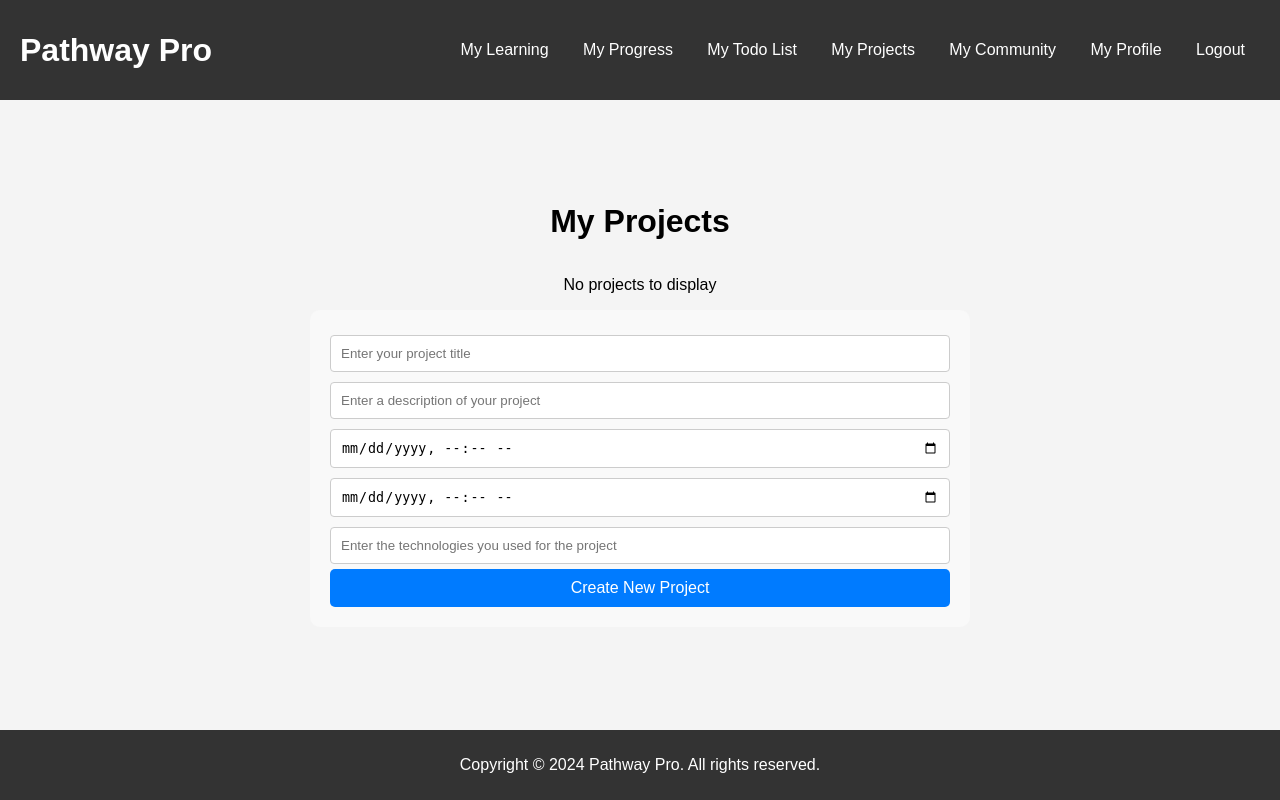
After one commit to MRthyMix/3155-Software-Engineering-Group-Project, a Flask app: page /myProjects in a window 1280 px wide. The commit adds this page. Run offline with Flask 3, Linux system fonts and the light colour scheme; the visitor is signed in with stand-in values (Sample User, id 1); parts of the project's set-up code (start-up, migrations or seed data) failed here and were passed over.

Commit message:
Added third CRUD resource called Projects

```diff
--- a/Pathway_pro/app.py
+++ b/Pathway_pro/app.py
@@ -22,6 +22,7 @@ from models.user import User
 from models.modules import Modules
 from models.userSelections import UserSelections
 from models.userTodoList import UserTodoList
+from models.userProjects import Projects
 
 # Configuration
 GOOGLE_CLIENT_ID = os.getenv("GOOGLE_CLIENT_ID")
@@ -74,6 +75,37 @@ def saveChecklist():
 @app.route("/myProgress")
 def myProgressPage():
     return "My Progress Page"
+
+@app.route('/myProjects', methods=['GET'])
+def myProjects():
+    userProjects = Projects.getById(current_user.id)
+    return render_template('my_projects.html', userProjects=userProjects)
+
+@app.route("/createProject", methods=['POST'])
+def createProject():
+    name = request.form['projectTitle']
+    description = request.form['projectDescription']
+    projectStartTime = request.form['projectStartTime']
+    projectEndTime = request.form['projectEndTime']
+    techStack = request.form['projectTechStack']
+    Projects.create(current_user.id, name, description, projectStartTime, projectEndTime, techStack)
+    return redirect(url_for('myProjects'))
+
+@app.route("/updateProjectScreen", methods=['POST'])
+def updateProjectScreen():
+    userProject = Projects.getByProjectID(request.form["updateProjectID"], current_user.id)
+    return render_template("update_projects.html", userProject=userProject)
+
+@app.route("/updateProject", methods=['POST'])
+def updateProject():
+    Projects.update(current_user.id, request.form["projectID"], request.form["projectTitle"], request.form["projectDescription"], request.form["projectStartTime"], request.form["projectEndTime"], request.form["projectTechStack"])
+    return redirect(url_for("myProjects"))
+
+# Route that completes a project (deletes project from database)
+@app.route("/deleteProject", methods=['POST'])
+def deleteProject():
+    Projects.delete(request.form["deleteProjectID"], current_user.id)
+    return redirect(url_for("myProjects"))
 
 @app.route("/myTodoList", methods=['GET','POST'])
 def myTodoListPage():
--- /dev/null
+++ b/Pathway_pro/models/userProjects.py
@@ -0,0 +1,71 @@
+from db import get_db
+import uuid
+
+class Projects:
+    def __init__(self, **kwargs):
+        self.project_id = kwargs.get('project_id')
+        self.id = kwargs.get('id')
+        self.projectName = kwargs.get('projectName')
+        self.projectDescription = kwargs.get('projectDescription')
+        #self.completed = kwargs.get('completed')
+        self.startDate = kwargs.get('startDate')
+        self.endDate = kwargs.get('endDate')
+        self.techStack = kwargs.get('techStack')
+
+    @staticmethod
+    def create(id, projectName, projectDescription, startDate, endDate, techStack):
+        project_id = str(uuid.uuid4())
+        db = get_db()
+        db.execute(
+            "INSERT INTO UserProjects (ProjectID, id, ProjectName, ProjectDescription, start_date, end_date, techStack) VALUES (?, ?, ?, ?, ?, ?, ?)",
+            (project_id, id, projectName, projectDescription, startDate, endDate, techStack,)
+        )
+        db.commit()
+
+    @staticmethod
+    def getById(id):
+        db = get_db()
+        projects = db.execute(
+            "SELECT * FROM UserProjects WHERE id = ?", (id,)
+            ).fetchall()
+        if projects is None:
+            return None
+
+        return [Projects(project_id=project[0],
+                         id=project[1],
+                         projectName=project[2],
+                         projectDescription=project[3],
+                         startDate=project[4],
+                         endDate=project[5],
+                         techStack=project[6]) for project in projects]
+
+    @staticmethod
+    def delete(project_id, id):
+        db = get_db()
+        db.execute("DELETE FROM UserProjects WHERE ProjectID = ? AND id = ?", (project_id, id,))
+        db.commit()
+
+    @staticmethod
+    def getByProjectID(project_id, id):
+        db = get_db()
+        project = db.execute(
+            "SELECT * FROM UserProjects WHERE ProjectID = ? AND id = ?", (project_id, id,)
+            ).fetchone()
+        if project is None:
+            return None
+        return Projects(project_id=project[0],
+                        id=project[1],
+                        projectName=project[2],
+                        projectDescription=project[3],
+                        startDate=project[4],
+                        endDate=project[5],
+                        techStack=project[6])
+
+    @staticmethod
+    def update(id, project_id, projectName, projectDescription, startDate, endDate, techStack):
+        db = get_db()
+        db.execute(
+            "UPDATE UserProjects SET ProjectName = ?, ProjectDescription = ?, start_date = ?, end_date = ?, techStack = ? WHERE ProjectID = ? AND id = ?",
+            (projectName, projectDescription, startDate, endDate, techStack, project_id, id)
+        )
+        db.commit()
--- /dev/null
+++ b/Pathway_pro/static/css/my_projects.css
@@ -0,0 +1,70 @@
+.projects-container {
+    display: flex;
+    flex-direction: column;
+    align-items: center;
+    padding: 20px;
+}
+
+.projects-container h1 {
+    font-size: 2em;
+    margin-bottom: 20px;
+}
+
+.project {
+    background-color: #f9f9f9;
+    border-radius: 10px;
+    padding: 20px;
+    margin-bottom: 20px;
+    width: 80%;
+}
+
+.project h2 {
+    font-size: 1.5em;
+    margin-bottom: 10px;
+    text-align: left;
+}
+
+.project p {
+    margin-bottom: 10px;
+}
+
+.create-project-button, .update-project-button, .delete-project-button{
+    background-color: #007bff;
+    color: #fff;
+    border: none;
+    padding: 10px 20px;
+    text-align: center;
+    text-decoration: none;
+    display: inline-block;
+    font-size: 16px;
+    transition: background-color 0.3s ease-in-out, transform 0.3s ease-in-out;
+    border-radius: 5px;
+}
+
+.create-project-button:hover, .update-project-button:hover, .delete-project-button:hover{
+    background-color: #0056b3;
+    transform: scale(1.1);
+}
+
+.create-project-button:active, .update-project-button:active, .delete-project-button:active{
+    background-color: #003d7a;
+    transform: scale(0.9);
+}
+
+#createProject {
+    display: flex;
+    flex-direction: column;
+    width: 50%;
+    margin: 0 auto;
+    padding: 20px;
+    background-color: #f9f9f9;
+    border-radius: 10px;
+}
+
+#createProject input[type="text"], #createProject input[type="datetime-local"] {
+    padding: 10px;
+    border: 1px solid #ccc;
+    border-radius: 4px;
+    margin: 5px 0;
+    box-sizing: border-box;
+}
--- /dev/null
+++ b/Pathway_pro/templates/my_projects.html
@@ -0,0 +1,37 @@
+{% extends "user_home_base.html" %}
+{% block head %}
+    <title>My Projects</title>
+    <link rel="stylesheet" href="{{ url_for('static', filename='/css/my_projects.css') }}">
+{% endblock %}
+{% block body %}
+    <div class="projects-container">
+        <h1>My Projects</h1>
+        <form method="POST">
+            {% if not userProjects %}
+                <p>No projects to display</p>
+            {% else %}
+                {% for userProject in userProjects %}
+                <div class="project">
+                    <h2>{{ userProject.projectName }}</h2>
+                    <p>Project Description: {{ userProject.projectDescription }}</p>
+                    <p>Start Time: {{ userProject.startDate }}</p>
+                    <p>End Time: {{ userProject.endDate }}</p>
+                    <p>Tech Stack: {{ userProject.techStack }}</p>
+                    <button type="submit" formaction="/updateProjectScreen" class="update-project-button" name="updateProjectID" value="{{userProject.project_id}}">Update</button>
+                    <button type="submit" formaction="/deleteProject" class="delete-project-button" name="deleteProjectID" value="{{userProject.project_id}}">Completed</button>
+                </div>
+                {% endfor %}
+            {% endif %}
+        </form>
+
+        <form action="/createProject" method="POST" id="createProject">
+            <input type="text" name="projectTitle" placeholder="Enter your project title">
+            <input type="text" name="projectDescription" placeholder="Enter a description of your project">
+            <input type="datetime-local" name="projectStartTime" placeholder="Enter the start date of your project">
+            <input type="datetime-local" name="projectEndTime" placeholder="Enter the end date of your project">
+            <input type="text" name="projectTechStack" placeholder="Enter the technologies you used for the project">
+            <button type="submit" class="create-project-button">Create New Project</button>
+        </form>
+        <!-- Add more projects as needed -->
+    </div>
+{% endblock %}
--- a/Pathway_pro/templates/user_home_base.html
+++ b/Pathway_pro/templates/user_home_base.html
@@ -14,6 +14,7 @@
                 <a href="/userLogin" class="header-link">My Learning</a>
                 <a href="/myProgress" class="header-link">My Progress</a>
                 <a href="/myTodoList" class="header-link">My Todo List</a>
+                <a href="/myProjects" class="header-link">My Projects</a>
                 <a href="/myCommunity" class="header-link">My Community</a>
                 <a href="/myProfile" class="header-link">My Profile</a>
                 <a href="/logout" class="header-link">Logout</a>
```
Also changed, not shown: Pathway_pro/schema.sql (+11 -0 lines), Pathway_pro/static/css/update_projects.css (added, +42 -0 lines), Pathway_pro/templates/update_projects.html (added, +18 -0 lines).
